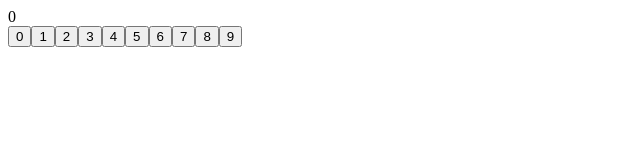
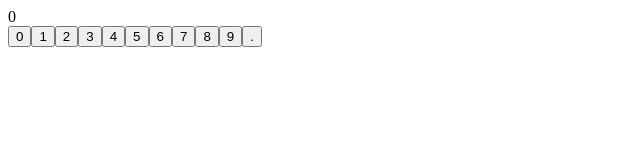
Before and after one commit to pedrostanzani/ios-calculator, a React (Create React App) app: page / in a window 1280 px wide. Shown: the top 160 px of the page, without its empty margins (0-640 px from the left). Built offline with nearby package versions, Linux system fonts and the light colour scheme.

Commit message:
Add separator button and update input logic

```diff
--- a/src/components/Calculator.js
+++ b/src/components/Calculator.js
@@ -9,8 +9,16 @@ class Calculator extends React.Component {
     }
 
     handleInput(i) {
-        let display = this.state.display + i.toString();
+        let display = this.state.display;
 
+        // Prevent separator from being input more than once
+        if (i === '.' && display.indexOf('.') !== -1) {
+            return;
+        }
+
+        display += i.toString();
+
+        // Remove leading zeroes if number displays no separator
         if (display.charAt(0) === '0' && display.indexOf('.') === -1) {
             display = display.replace('0', '');
         }
@@ -27,6 +35,7 @@ class Calculator extends React.Component {
             <div>
                 <div className='display'>{this.state.display}</div>
                 {digits}
+                <button onClick={() => this.handleInput('.')}>.</button>
             </div>
         );
     }
```
